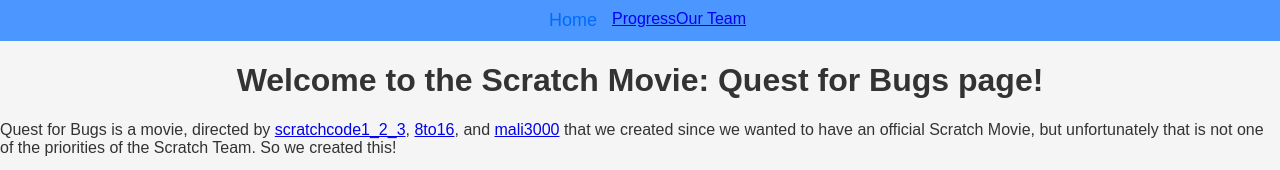
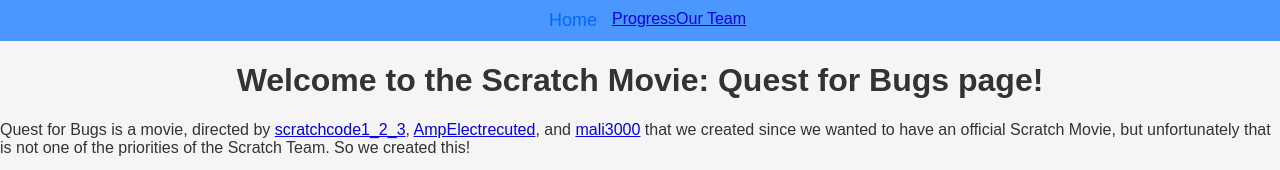
Before and after one commit to alboxer2000/questforbugs.github.io, a plain HTML site: page index.html in a window 1280 px wide. Shown: the top 170 px of the page. Drawn offline with Linux system fonts and the light colour scheme; grey boxes are pictures that could not be loaded.

Commit message:
ampelectrecuted

```diff
--- a/index.html
+++ b/index.html
@@ -14,7 +14,7 @@
     </nav>
 
     <h1 style="text-align: center;">Welcome to the Scratch Movie: Quest for Bugs page!</h1>
-    <p>Quest for Bugs is a movie, directed by <a href="https://scratch.mit.edu/users/scratchcode1_2_3/">scratchcode1_2_3</a>, <a href="https://scratch.mit.edu/users/8to16/">8to16</a>, and <a href="https://scratch.mit.edu/users/mali3000/">mali3000</a> that we created since we wanted to have an official Scratch Movie, but unfortunately that is not one of the priorities of the Scratch Team. So we created this! </p>
+    <p>Quest for Bugs is a movie, directed by <a href="https://scratch.mit.edu/users/scratchcode1_2_3/">scratchcode1_2_3</a>, <a href="https://scratch.mit.edu/users/AmpElectrecuted/">AmpElectrecuted</a>, and <a href="https://scratch.mit.edu/users/mali3000/">mali3000</a> that we created since we wanted to have an official Scratch Movie, but unfortunately that is not one of the priorities of the Scratch Team. So we created this! </p>
     <div style="text-align: center;">
         <img src="https://u.cubeupload.com/amp_electrecuted/ScratchMovie.png" alt="Scratch Movie Banner">
       </div>
```
